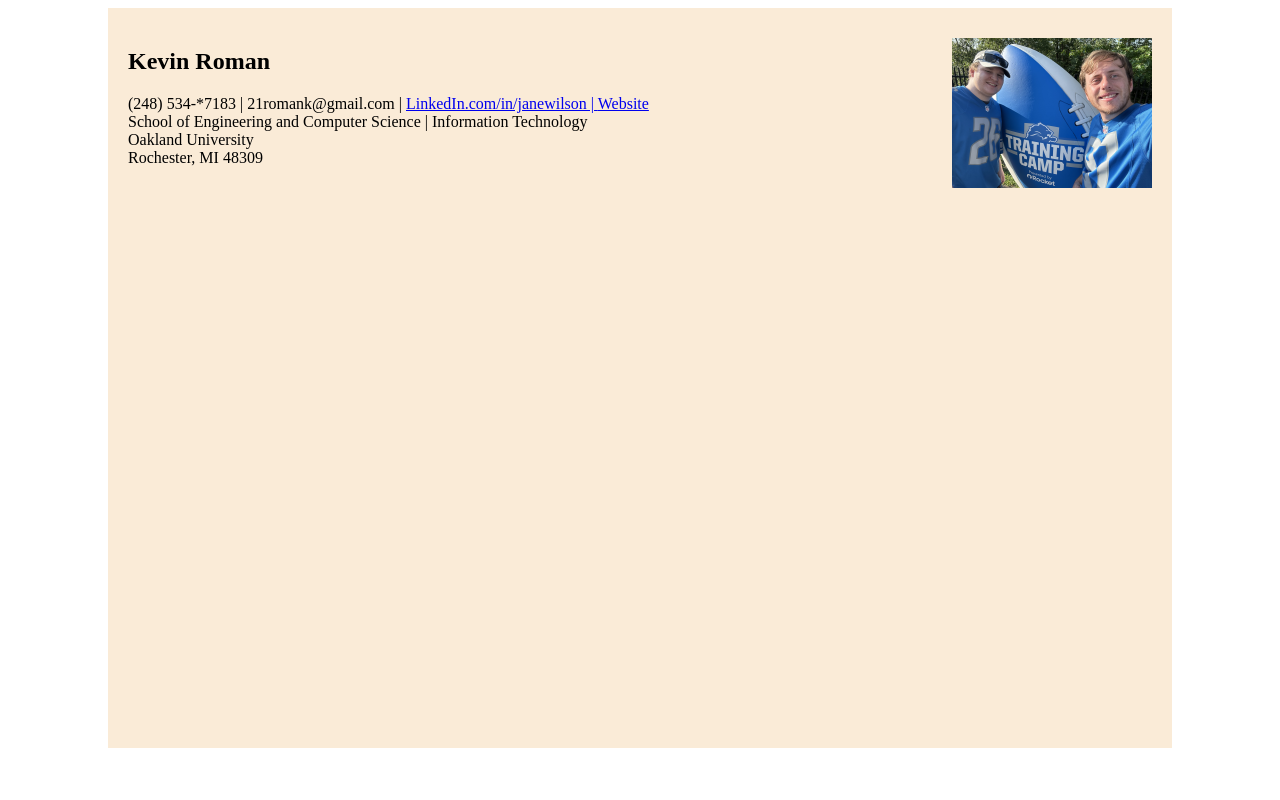
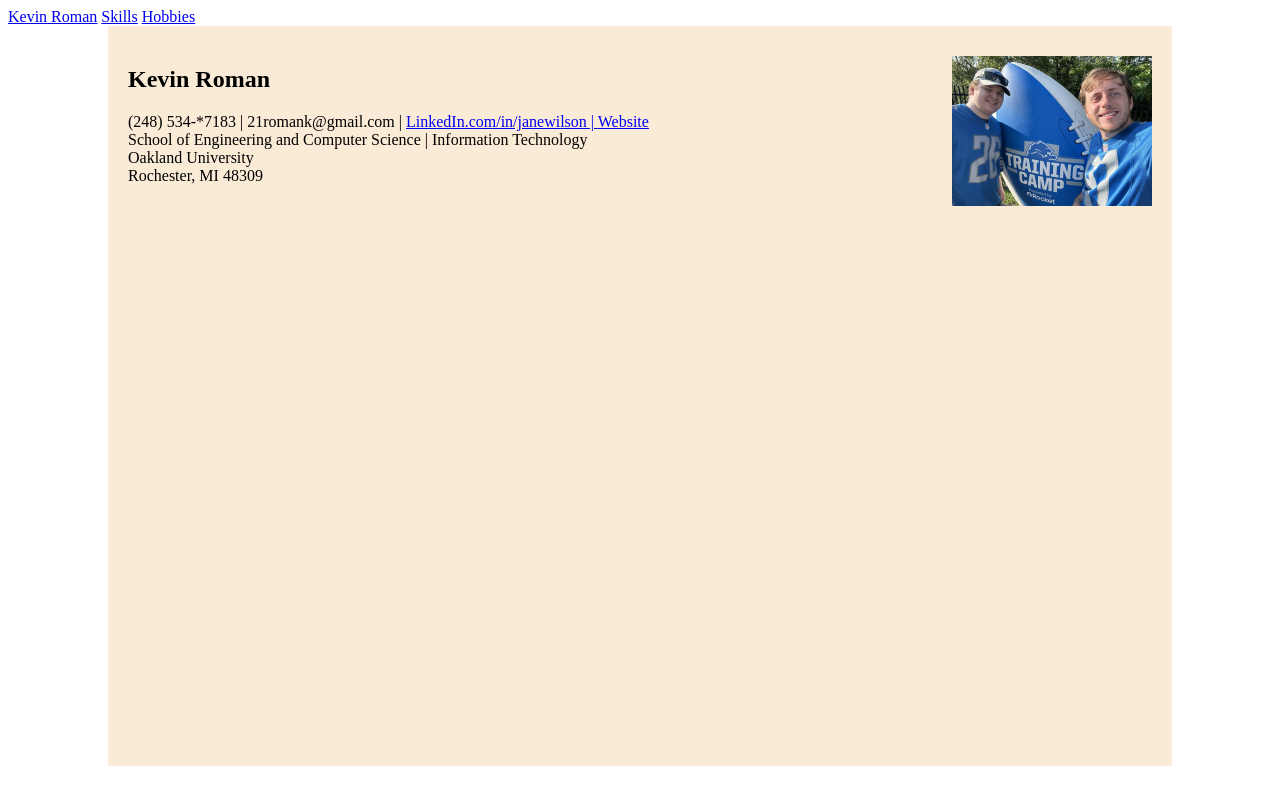
Before and after one commit to KevinRoman12/KevinRoman12.github.io, a plain HTML site: page index.html in a window 1280 px wide. Drawn offline with Linux system fonts and the light colour scheme.

Commit message:
Add files via upload

```diff
--- a/Resume.css
+++ b/Resume.css
@@ -1,7 +1,7 @@
 Resume.css
 
 .body{
-    background-color: red;
+    background-color: antiquewhite;
 }
 
 #container{
--- a/index.html
+++ b/index.html
@@ -3,7 +3,15 @@
     <link rel="stylesheet" href="Resume.css">
     </head>
 
-    <bod>
+    <body data-gr-c-s-loaded="true" style="">
+    <div id="wrapper">
+        <div id="header">
+            <a href="index.html" class="button">Kevin Roman</a>
+            <a href="Course%20Projects.html" class="button">Skills</a>
+            <a href="hobbies.html" class="button">Hobbies</a>
+        </div>
+
+    <body>
         <div id="container">
 
         <img src="./Images/Resume.png" style="float: right; width: 200px; margin-top: 10px">
@@ -19,5 +27,5 @@
             Rochester, MI 48309<br>
             </div>
 
-        </bod>
+        </body>
 </html>
```
